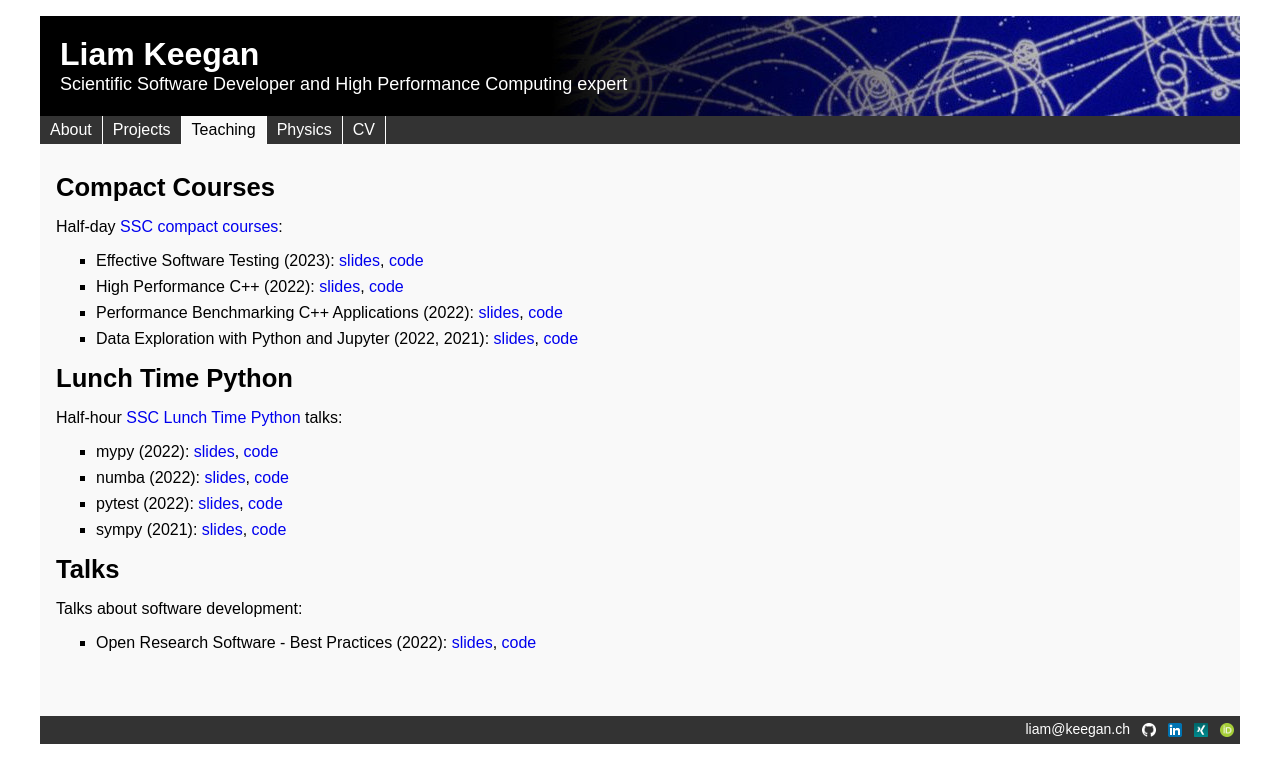
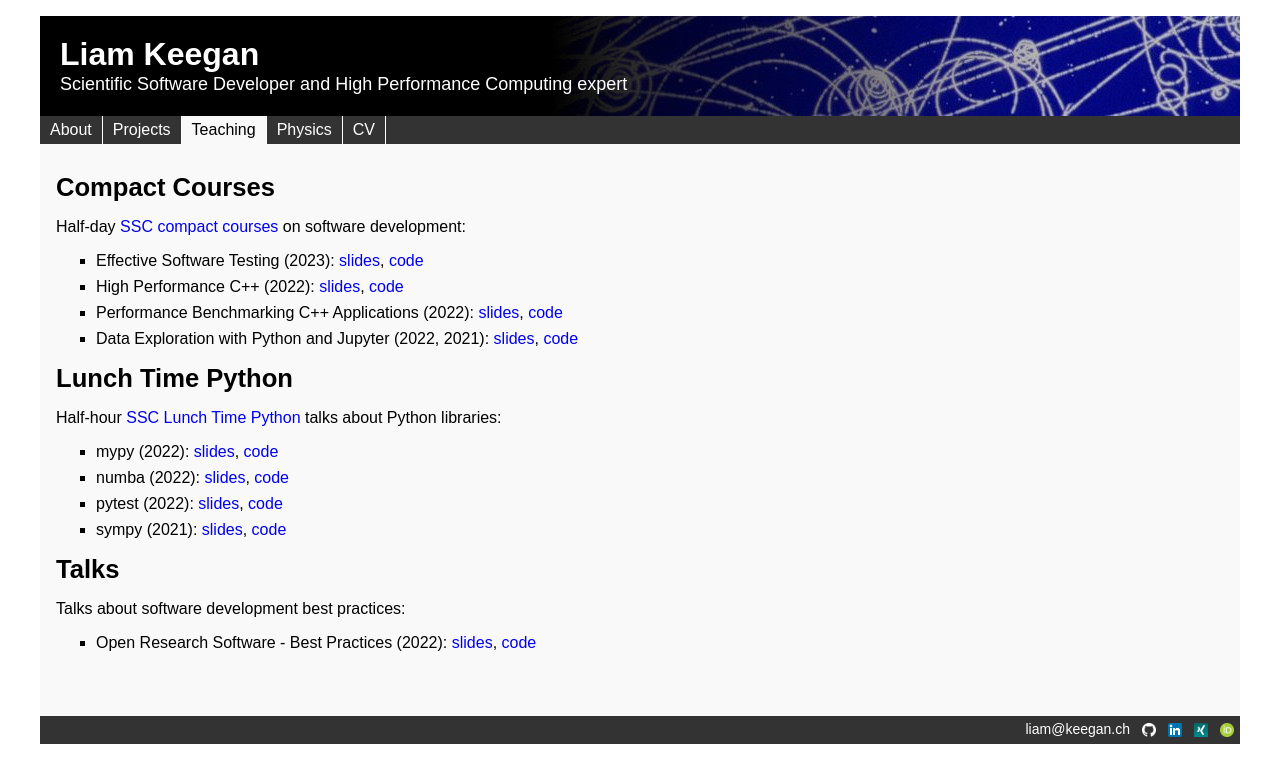
Before and after one commit to lkeegan/lkeegan.github.io, a Jekyll site: the page built from teaching.md, in a window 1280 px wide. Shown: the top 783 px of the page. Built offline with Jekyll 4.4.1, drawn with Linux system fonts in a browser that asks for light colours.

Commit message:
longer teaching descriptions

```diff
--- a/_data/teaching.yml
+++ b/_data/teaching.yml
@@ -1,5 +1,5 @@
 - title: Compact Courses
-  description: 'Half-day <a href="https://ssc.iwr.uni-heidelberg.de/events">SSC compact courses</a>'
+  description: 'Half-day <a href="https://ssc.iwr.uni-heidelberg.de/events">SSC compact courses</a> on software development'
   items:
     - year: 2023
       title: Effective Software Testing
@@ -22,7 +22,7 @@
       code: https://github.com/ssciwr/jupyter-data-exploration
 
 - title: Lunch Time Python
-  description: 'Half-hour <a href="https://ssciwr.github.io/lunch-time-python/">SSC Lunch Time Python</a> talks'
+  description: 'Half-hour <a href="https://ssciwr.github.io/lunch-time-python/">SSC Lunch Time Python</a> talks about Python libraries'
   items:
     - year: 2022
       title: mypy
@@ -45,7 +45,7 @@
       code: https://ssciwr.github.io/lunch-time-python/lunchtime2/lunchtime2.ipynb
 
 - title: Talks
-  description: 'Talks about software development'
+  description: 'Talks about software development best practices'
   items:
     - year: 2022
       title: Open Research Software - Best Practices
```
